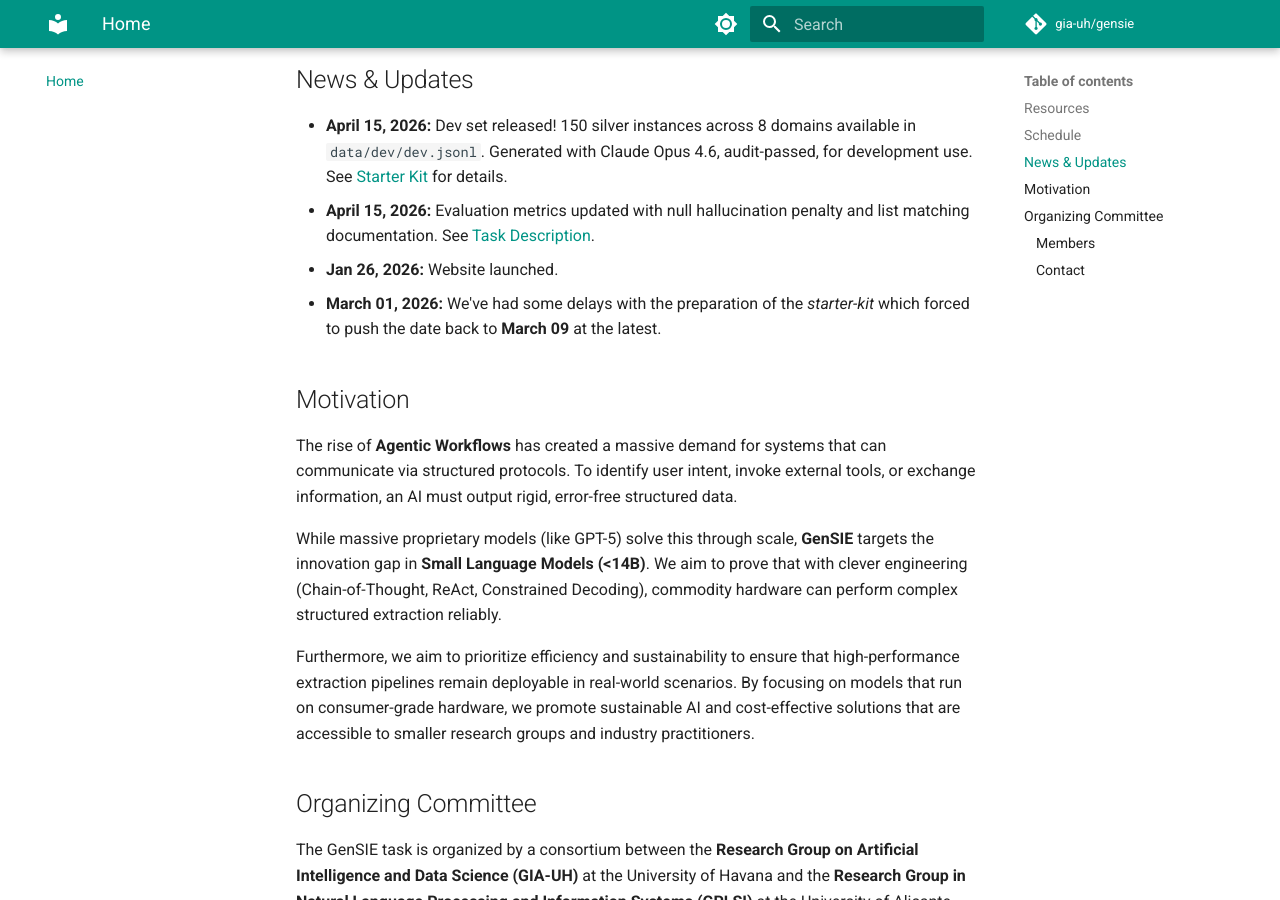
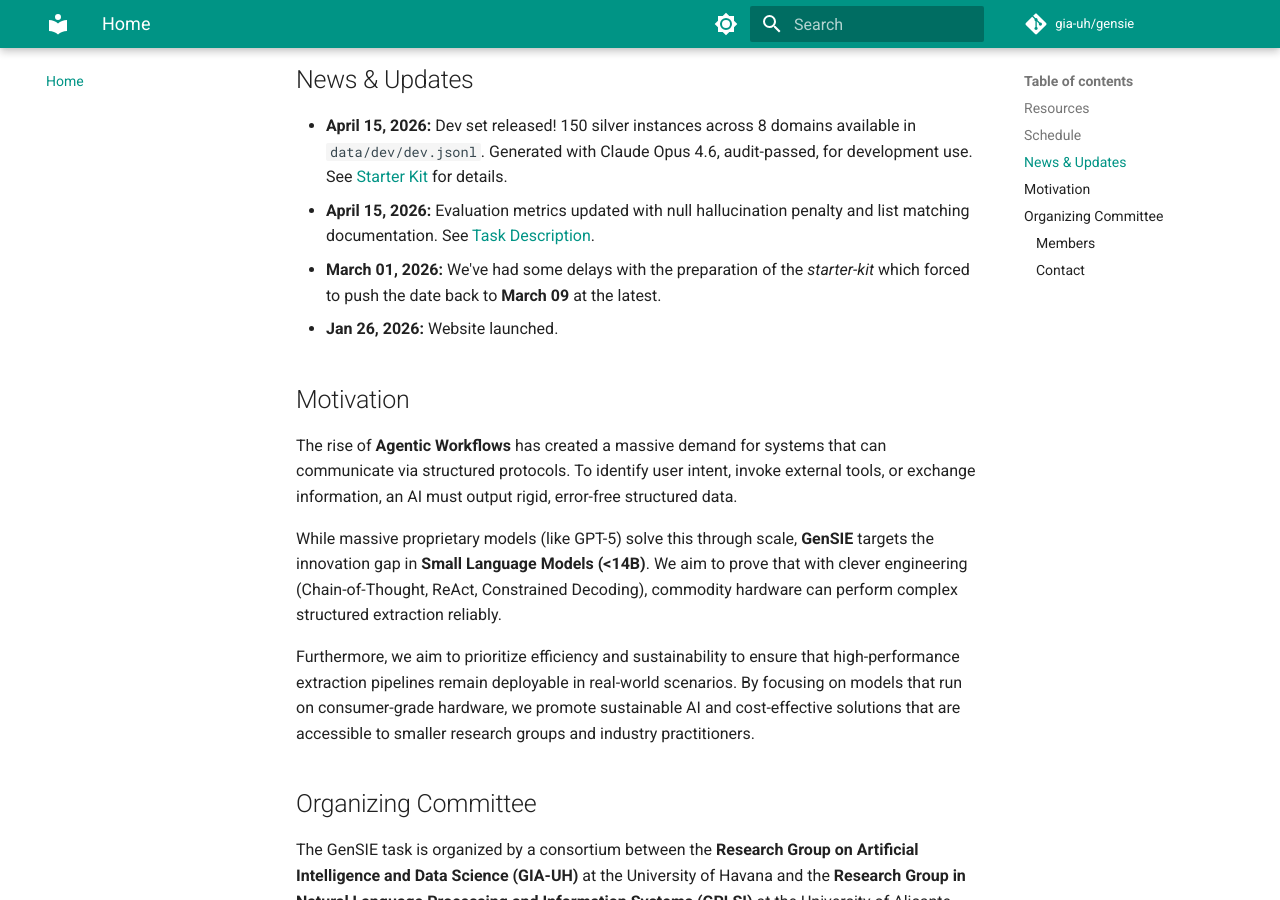
Before and after one commit to gia-uh/gensie, an MkDocs documentation site: the page built from docs/index.md, in a window 1280 px wide and 900 px high, scrolled down 1506 px. Built offline with MkDocs 1.6.1 and Material for MkDocs 9.7.7, drawn with Linux system fonts in a browser that asks for light colours; comment, search, counter and statistics services are not loaded.

```diff
--- a/docs/index.md
+++ b/docs/index.md
@@ -79,8 +79,8 @@ Explore our technical documentation to get started:
 
 * **April 15, 2026:** Dev set released! 150 silver instances across 8 domains available in `data/dev/dev.jsonl`. Generated with Claude Opus 4.6, audit-passed, for development use. See [Starter Kit](./starter-kit.md) for details.
 * **April 15, 2026:** Evaluation metrics updated with null hallucination penalty and list matching documentation. See [Task Description](./description.md).
+* **March 01, 2026:** We've had some delays with the preparation of the _starter-kit_ which forced to push the date back to **March 09** at the latest.
 * **Jan 26, 2026:** Website launched.
-* **March 01, 2026:** We've had some delays with the preparation of the _starter-kit_ which forced to push the date back to **March 09** at the latest.
 
 ## Motivation
 
```
